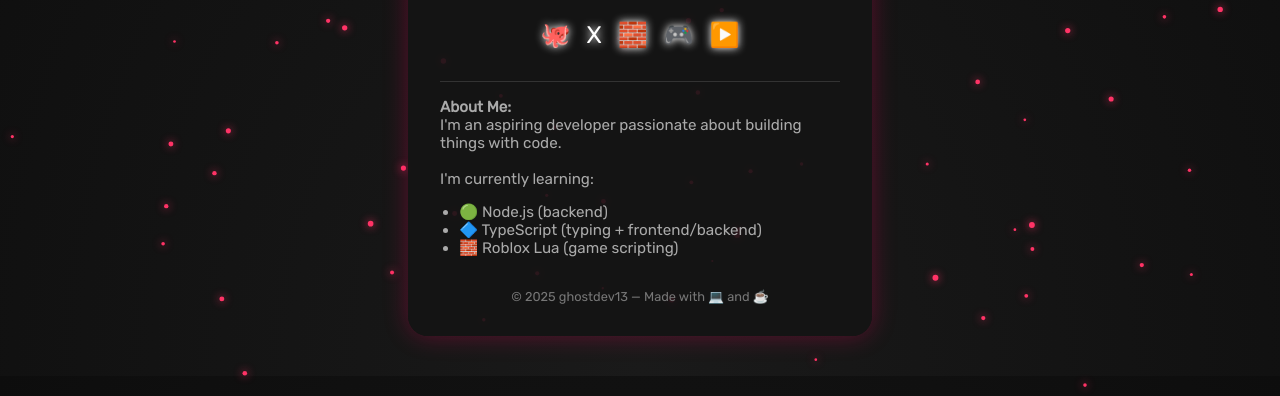
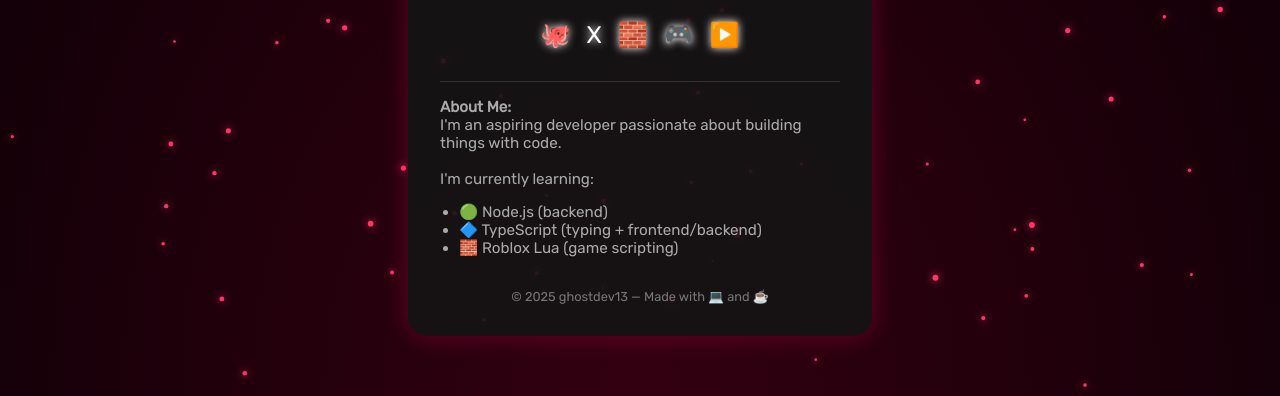
Before and after one commit to GhostWasFound13/GhostDev13, a plain HTML site: page index.html in a window 1280 px wide. Shown: the part 404-800 px from the top of the page. Drawn offline with Linux system fonts and the light colour scheme.

Commit message:
Update index.html

```diff
--- a/index.html
+++ b/index.html
@@ -8,12 +8,15 @@
   <link rel="preconnect" href="https://fonts.gstatic.com" crossorigin>
   <link href="https://fonts.googleapis.com/css2?family=Rubik&display=swap" rel="stylesheet">
   <style>
-    body {
+    html, body {
       margin: 0;
+      padding: 0;
       font-family: 'Rubik', sans-serif;
-      background: radial-gradient(ellipse at bottom, #1a1a1a 0%, #0d0d0d 100%);
+      background: radial-gradient(ellipse at bottom, #330011 0%, #0a0005 100%);
       color: #fff;
-      overflow: hidden;
+      min-height: 100vh;
+      overflow-x: hidden;
+      overflow-y: auto;
     }
 
     canvas {
@@ -142,6 +145,10 @@
       font-size: 0.8rem;
       text-align: center;
     }
+
+    audio {
+      display: none;
+    }
   </style>
   <script src="config.js"></script>
 </head>
@@ -178,6 +185,12 @@
 
     <div class="footer">© 2025 ghostdev13 — Made with 💻 and ☕</div>
   </div>
+
+  <!-- Background Music -->
+  <audio autoplay loop>
+    <source src="/music/" type="audio/mpeg">
+    Your browser does not support the audio element.
+  </audio>
 
   <script>
     const baseURL = `https://cdn.discordapp.com/avatars/${discordProfile.userId}/${discordProfile.avatarHash}.webp`;
```
